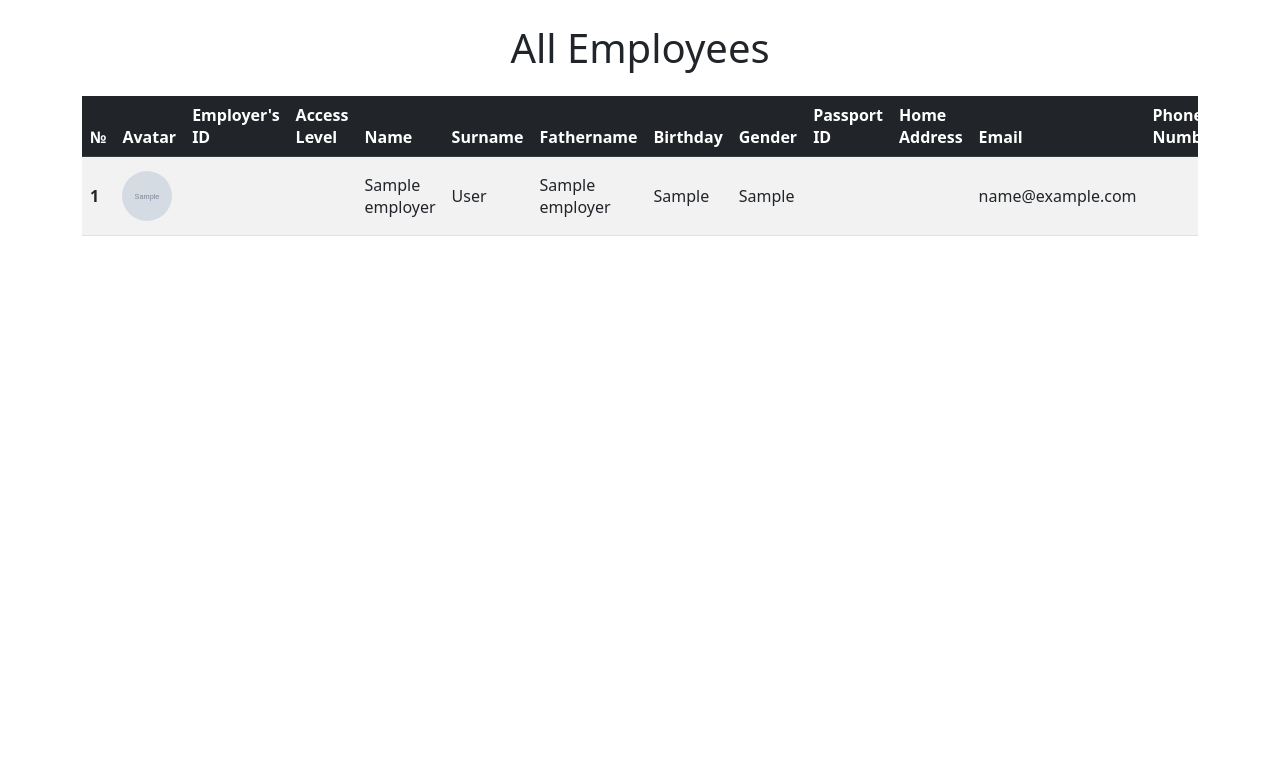
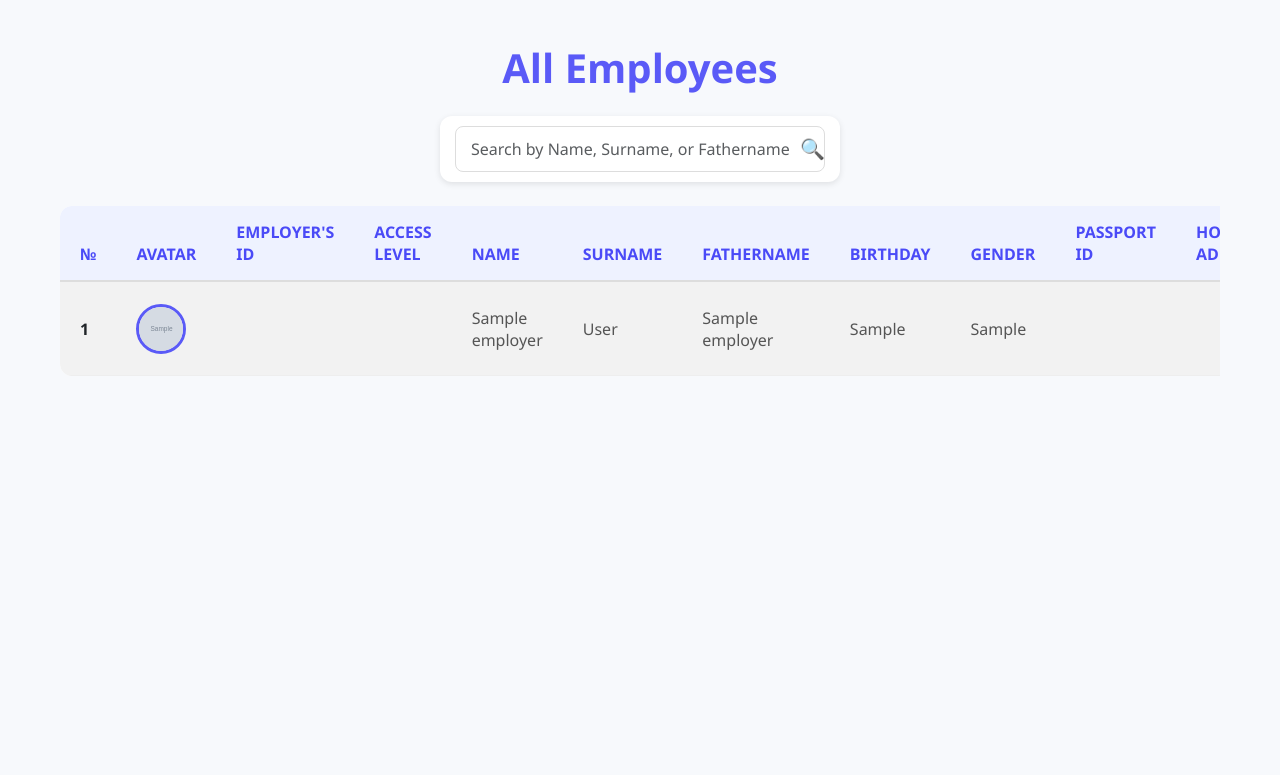
Before and after one commit to ActaniumTime/HRM-system-for-educational-institution, a PHP site: page /app/views/EmpManagmentPanel/EmpManagTable.php in a window 1280 px wide. Shown: the top 775 px of the page. Run offline with PHP 8.4, Linux system fonts and the light colour scheme; the visitor is signed in with stand-in values (Sample User, id 1); tables that the repository leaves empty or names only in its code hold one stand-in row (values such as "Sample post"); grey boxes marked "Sample" are stand-in pictures; data that the repository does not hold is empty.

Commit message:
Build 0.0.10/1. Added searching mechanic in employers table. Also catched a bug with modal form. Trying to fix.

```diff
--- a/app/views/EmpManagmentPanel/EmpManagTable.php
+++ b/app/views/EmpManagmentPanel/EmpManagTable.php
@@ -16,6 +16,86 @@
     <meta name="viewport" content="width=device-width, initial-scale=1.0">
     <title>All Employees</title>
     <link href="https://cdn.jsdelivr.net/npm/bootstrap@5.3.0/dist/css/bootstrap.min.css" rel="stylesheet">
+    <link rel="stylesheet" href="style.css">
+    <style>
+/* Основные стили */
+body {
+    background: #f7f9fc;
+    color: #333;
+    font-family: 'Segoe UI', Tahoma, Geneva, Verdana, sans-serif;
+    margin: 0;
+    padding: 0;
+}
+
+h1 {
+    color: #5a5af7;
+    font-weight: bold;
+}
+
+.search-container {
+    position: relative;
+}
+
+.search-input {
+    border-radius: 8px;
+    border: 1px solid #ddd;
+    padding: 10px 15px;
+    font-size: 1rem;
+    transition: box-shadow 0.3s ease;
+}
+
+.search-input:focus {
+    box-shadow: 0 0 8px rgba(90, 90, 247, 0.4);
+    outline: none;
+}
+
+.search-icon {
+    position: absolute;
+    right: 15px;
+    top: 50%;
+    transform: translateY(-50%);
+    font-size: 20px;
+    color: #5a5af7;
+    cursor: pointer;
+}
+
+.custom-table {
+    border-collapse: separate;
+    border-spacing: 0;
+    width: 100%;
+    background: #ffffff;
+    border-radius: 12px;
+    overflow: hidden;
+    box-shadow: 0 4px 12px rgba(0, 0, 0, 0.1);
+}
+
+.custom-table th, .custom-table td {
+    padding: 15px;
+    text-align: center;
+}
+
+.custom-table thead th {
+    background: #f0f2f5;
+    color: #333;
+    font-weight: bold;
+}
+
+.custom-table tbody tr {
+    transition: background-color 0.2s;
+}
+
+.custom-table tbody tr:hover {
+    background-color: #f9f9f9;
+}
+
+.custom-table img {
+    border-radius: 50%;
+    width: 50px;
+    height: 50px;
+    border: 2px solid #5a5af7;
+}
+
+    </style>
 </head>
 <body>
 
@@ -29,6 +109,38 @@
 
 <script src="../../../public/js/EmpManagTableBut.js"></script>
 
+<script>
+    document.addEventListener("DOMContentLoaded", function () {
+        const searchIcon = document.getElementById("searchIcon");
+        const searchInput = document.getElementById("searchInput");
+        const table = document.getElementById("employeeTable");
+
+        // Показать/скрыть строку поиска
+        searchIcon.addEventListener("click", () => {
+            searchInput.classList.toggle("active");
+            if (searchInput.classList.contains("active")) {
+                searchInput.focus();
+            } else {
+                searchInput.value = "";
+                filterTable("");
+            }
+        });
+
+        // Фильтрация таблицы
+        searchInput.addEventListener("input", () => {
+            const query = searchInput.value.toLowerCase();
+            filterTable(query);
+        });
+
+        function filterTable(query) {
+            Array.from(table.rows).forEach(row => {
+                const cells = Array.from(row.cells).slice(4, 7); // Только столбцы с именем, фамилией и отчеством
+                const matches = cells.some(cell => cell.textContent.toLowerCase().includes(query));
+                row.style.display = matches ? "" : "none";
+            });
+        }
+    });
+</script>
 
 </body>
 </html>
--- a/app/views/EmpManagmentPanel/style.css
+++ b/app/views/EmpManagmentPanel/style.css
@@ -107,3 +107,126 @@ button:hover {
     transform: scale(1.05);
     box-shadow: 0 4px 8px rgba(90, 90, 247, 0.4);
 }
+
+/* Стили для таблицы */
+.table-container {
+    margin: 20px auto;
+    padding: 20px;
+    background-color: #f9f9ff;
+    border-radius: 12px;
+    box-shadow: 0 4px 12px rgba(0, 0, 0, 0.1);
+    overflow-x: auto;
+}
+
+.table {
+    width: 100%;
+    border-collapse: collapse;
+    font-size: 1rem;
+    color: #333;
+    background-color: #fff;
+    border-radius: 12px;
+    overflow: hidden;
+}
+
+.table th, .table td {
+    padding: 15px 20px;
+    text-align: left;
+}
+
+.table thead th {
+    background-color: #eef2ff;
+    color: #4a4af7;
+    font-weight: bold;
+    text-transform: uppercase;
+    border-bottom: 2px solid #ddd;
+}
+
+.table tbody tr {
+    border-bottom: 1px solid #eee;
+    transition: background-color 0.2s ease-in-out;
+}
+
+.table tbody tr:nth-child(even) {
+    background-color: #fafaff;
+}
+
+.table tbody tr:hover {
+    background-color: #f0f5ff;
+}
+
+.table tbody td {
+    color: #555;
+}
+
+.table img.rounded-circle {
+    border-radius: 50%;
+    object-fit: cover;
+}
+
+/* Стили для кнопок */
+.btn {
+    display: inline-block;
+    padding: 10px 20px;
+    font-size: 0.9rem;
+    font-weight: 600;
+    color: #fff;
+    background-color: #4a4af7;
+    border: none;
+    border-radius: 8px;
+    text-align: center;
+    cursor: pointer;
+    transition: background-color 0.3s ease;
+    text-decoration: none;
+}
+
+.btn:hover {
+    background-color: #3737d1;
+    box-shadow: 0 4px 10px rgba(74, 74, 247, 0.3);
+}
+
+/* Стили для поиска */
+.search-container {
+    max-width: 400px;
+    margin: 20px auto;
+    display: flex;
+    align-items: center;
+    background-color: #fff;
+    padding: 10px 15px;
+    border-radius: 12px;
+    box-shadow: 0 2px 6px rgba(0, 0, 0, 0.1);
+}
+
+.search-input {
+    flex: 1;
+    border: none;
+    font-size: 1rem;
+    color: #555;
+    padding: 5px;
+    outline: none;
+}
+
+.search-icon {
+    font-size: 1.2rem;
+    color: #4a4af7;
+}
+
+/* Поле пустое */
+.dynamic-input:invalid {
+    border: 2px solid #f79a9a;
+    animation: shake 0.2s ease-in-out;
+}
+
+/* Поле изменено */
+.dynamic-input.updated {
+    border: 2px solid #ffd966;
+    background-color: #fff8d6;
+}
+
+/* Анимация ошибки */
+@keyframes shake {
+    0% { transform: translateX(0); }
+    25% { transform: translateX(-5px); }
+    50% { transform: translateX(5px); }
+    75% { transform: translateX(-5px); }
+    100% { transform: translateX(0); }
+}
--- a/app/views/partials/tableEmp.php
+++ b/app/views/partials/tableEmp.php
@@ -1,5 +1,11 @@
 <div class="container my-4">
     <h1 class="text-center mb-4">All Employees</h1>
+
+    <div class="search-container mb-4">
+            <input type="text" class="form-control search-input" id="searchInput" placeholder="Search by Name, Surname, or Fathername">
+            <span class="search-icon" id="searchIcon">&#128269;</span>
+    </div>
+
     <div class="table-responsive">
         <table class="table table-hover table-striped align-middle">
             <thead class="table-dark">
@@ -26,7 +32,7 @@
                     <th scope="col">Actions</th>
                 </tr>
             </thead>
-            <tbody>
+            <tbody id="employeeTable">
                 <?php
                     $EmployersList[] = new Employer($connection);
                     $EmployersList = $emp->getAll($connection);
--- a/public/js/EmpManagTableBut.js
+++ b/public/js/EmpManagTableBut.js
@@ -1,7 +1,6 @@
 document.addEventListener('DOMContentLoaded', () => {
     const updatedForm = document.getElementById('employerForm');
     const downloadJsonButton = document.getElementById('downloadJson');
-    const tableBody = document.querySelector('table tbody');
 
     let jsonData = {};
 
@@ -131,4 +130,5 @@ document.addEventListener('DOMContentLoaded', () => {
 
 
 
+
 });
```
